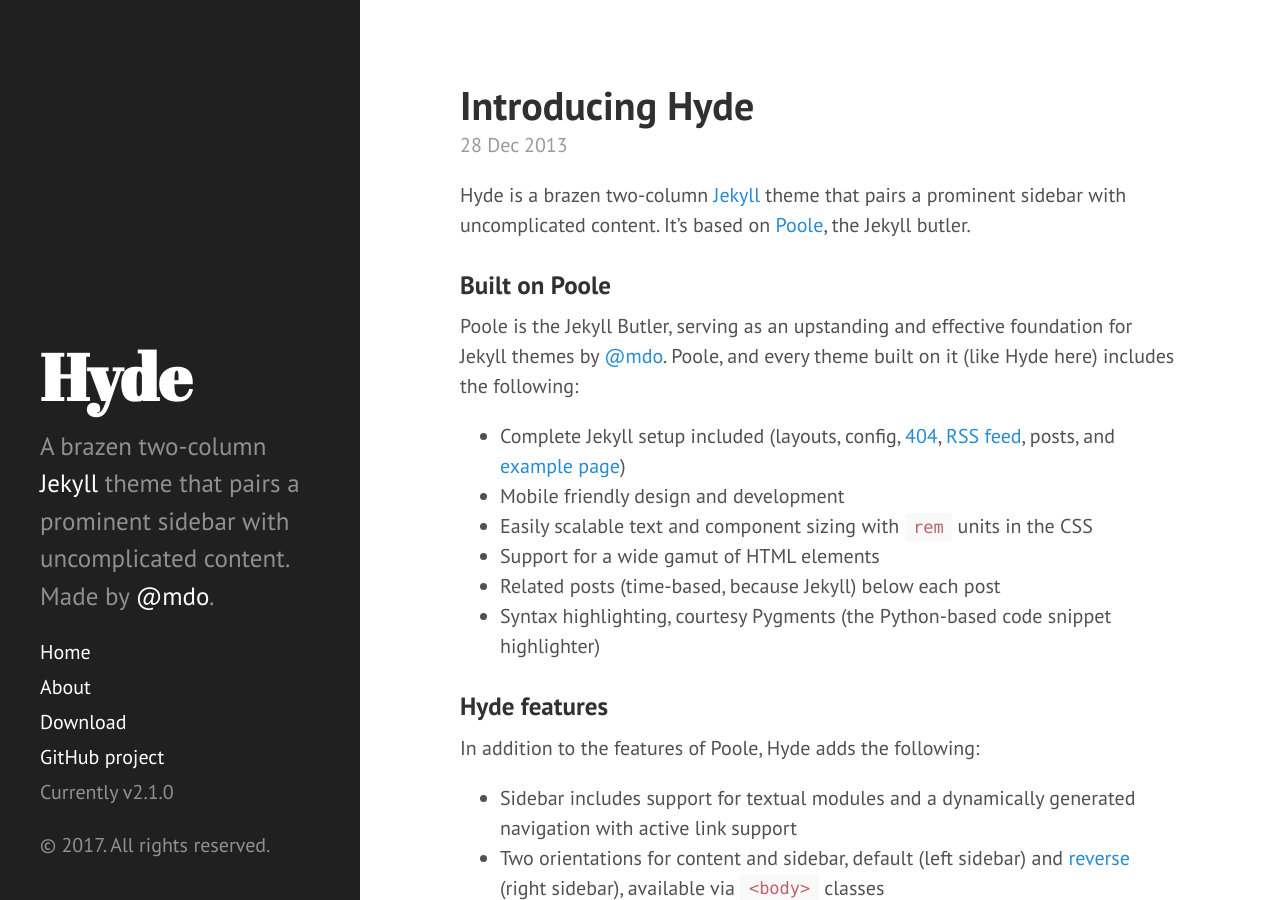
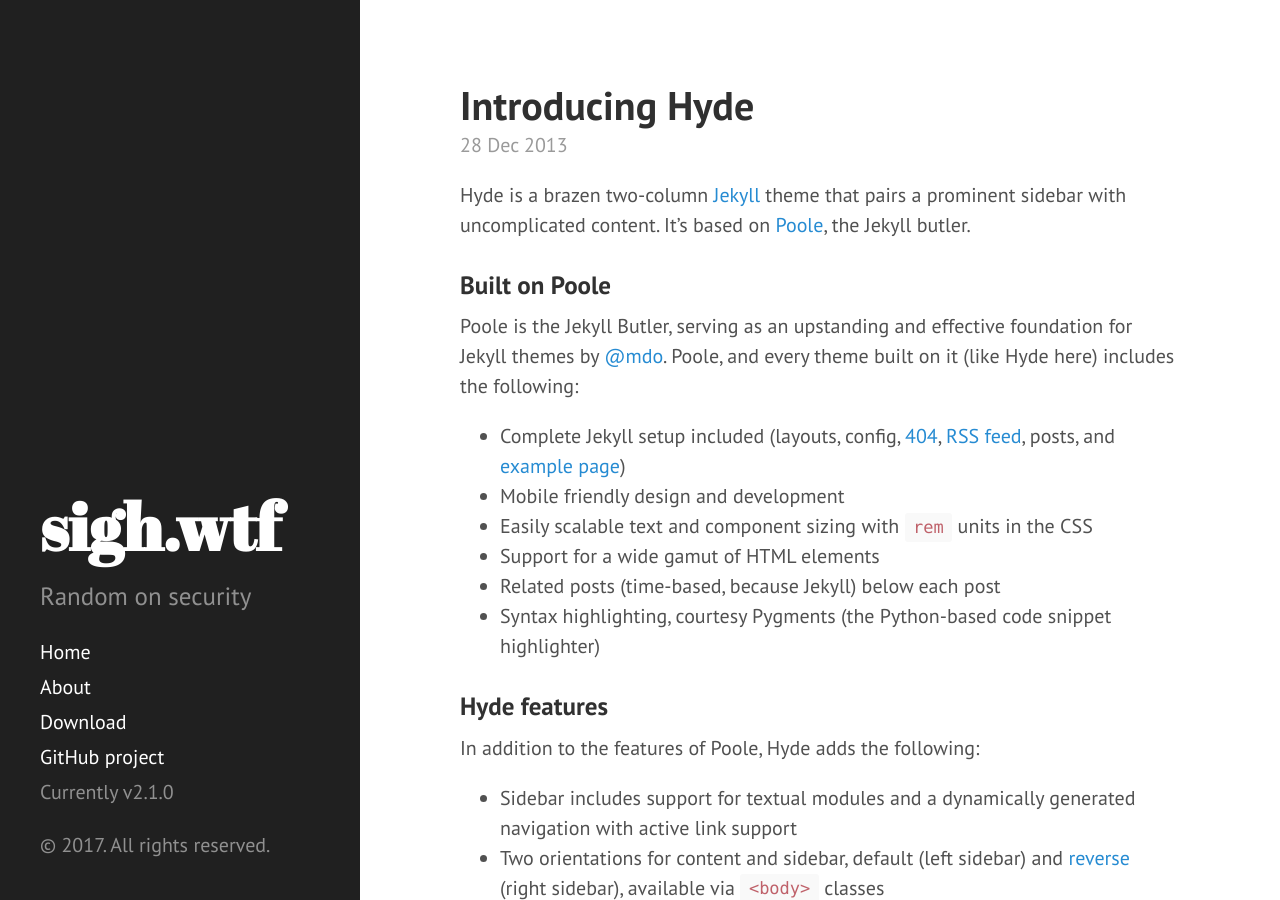
Before and after one commit to NoBlETi/NoBIETi.github.io, a Jekyll site: the page built from index.html, in a window 1280 px wide and 900 px high. Built offline with Jekyll 4.4.1, drawn with Linux system fonts in a browser that asks for light colours; the list of posts is cut into pages by our own code.

Commit message:
Update _config.yml

```diff
--- a/_config.yml
+++ b/_config.yml
@@ -6,10 +6,10 @@ highlighter:      rouge
 permalink:        pretty
 
 # Setup
-title:            Hyde
-tagline:          'A Jekyll theme'
-description:      'A brazen two-column <a href="http://jekyllrb.com" target="_blank">Jekyll</a> theme that pairs a prominent sidebar with uncomplicated content. Made by <a href="https://twitter.com/mdo" target="_blank">@mdo</a>.'
-url:              http://hyde.getpoole.com
+title:            sigh.wtf
+tagline:          'Security Randoms'
+description:      'Random on security'
+url:              http://sigh.wtf
 baseurl:          /
 
 author:
```
